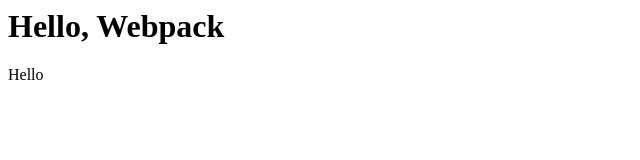
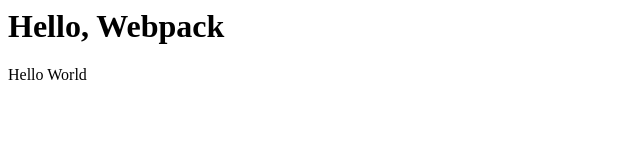
Before and after one commit to yogjin/webpack-exercise, a plain HTML site: page index.html in a window 1280 px wide. Shown: the full height of the page, 0-640 px from the left. Drawn offline with Linux system fonts and the light colour scheme.

Commit message:
webpack이 없을 땐: script type을 module로 설정하면 다른 js 파일들을 모듈로 가져와서 사용할 수 있다.

```diff
--- a/index.html
+++ b/index.html
@@ -7,8 +7,10 @@
   <body>
     <h1>Hello, Webpack</h1>
     <div id="root"></div>
-    <script>
-      document.querySelector('#root').innerHTML = word;
+    <script type="module">
+      import hello_word from './source/hello.js';
+      import world_word from './source/world.js';
+      document.querySelector('#root').innerHTML = `${hello_word} ${world_word}`;
     </script>
   </body>
 </html>
--- a/source/hello.js
+++ b/source/hello.js
@@ -1 +1,3 @@
 const word = 'Hello';
+
+export default word;
--- a/source/world.js
+++ b/source/world.js
@@ -1 +1,3 @@
 const word = 'World';
+
+export default word;
```
